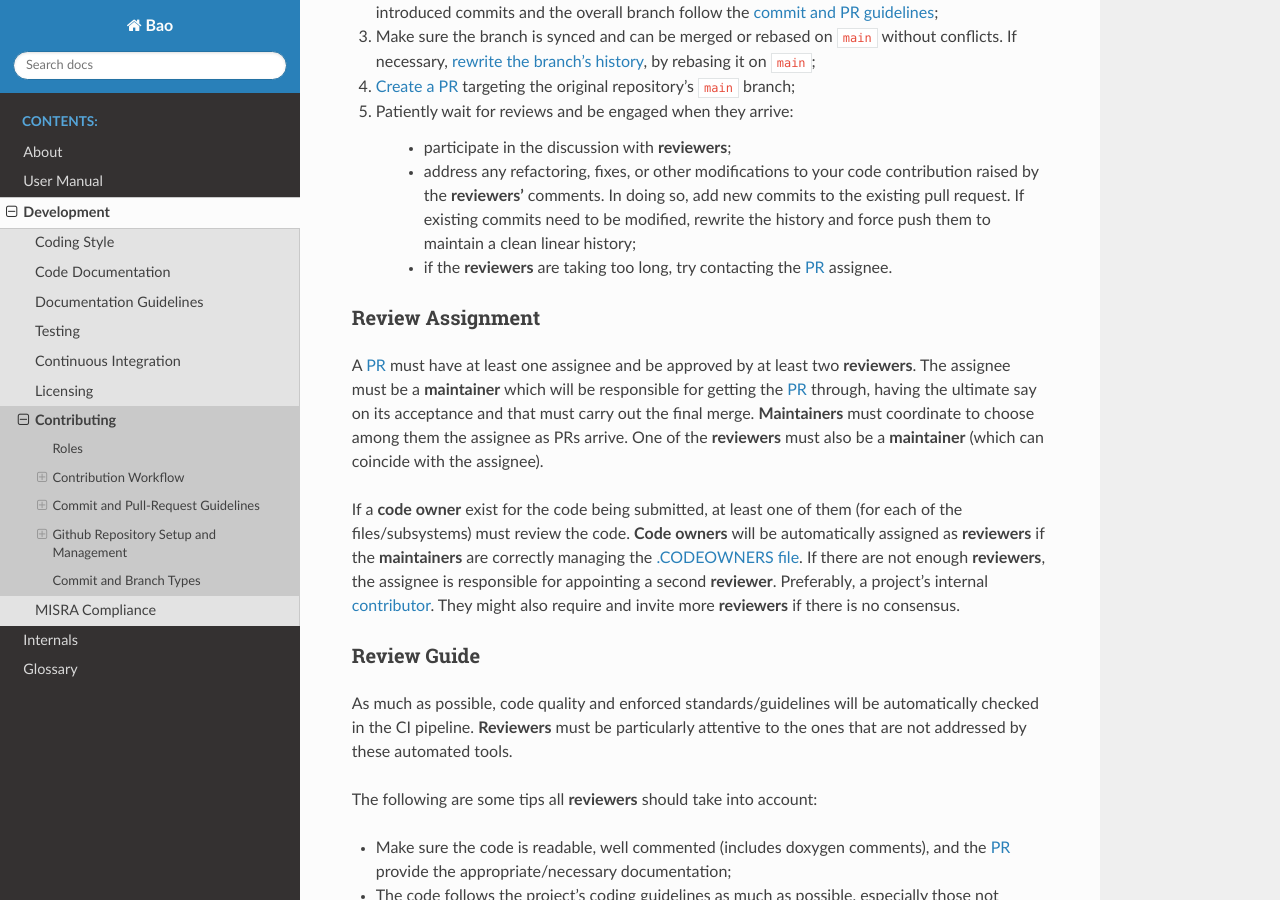
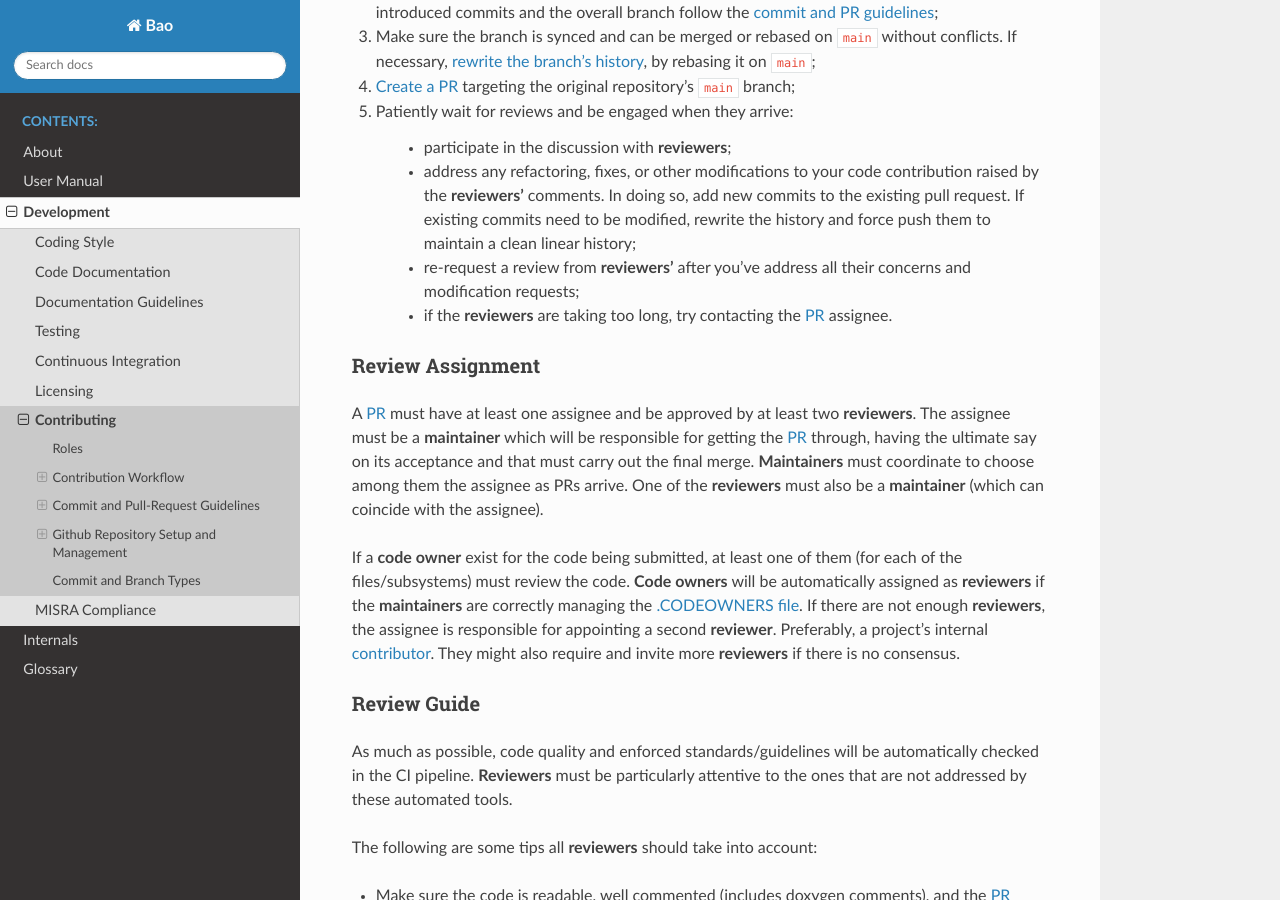
Before and after one commit to bao-project/bao-docs, a Sphinx documentation site: the page built from source/development/contributing.rst, in a window 1280 px wide and 900 px high, scrolled down 1939 px. Built offline with Sphinx 7.4.7 and the Read the Docs theme 2.0.0, drawn with Linux system fonts in a browser that asks for light colours.

Commit message:
fix(contribution): add review re-request step
Add step to the contribution guidelines instructing contributors to
re-request a new review after they've address a reviewer's comments.

Signed-off-by: Jose Martins <josemartins90@gmail.com>

```diff
--- a/source/development/contributing.rst
+++ b/source/development/contributing.rst
@@ -119,6 +119,8 @@ development directly on it. Follow these steps:
       commits to the existing pull request. If existing commits need to be
       modified, rewrite the history and force push them to maintain a clean
       linear history;
+    * re-request a review from **reviewers'** after you've address all their
+      concerns and modification requests;
     * if the **reviewers** are taking too long, try contacting the :term:`PR`
       assignee.
 
```
